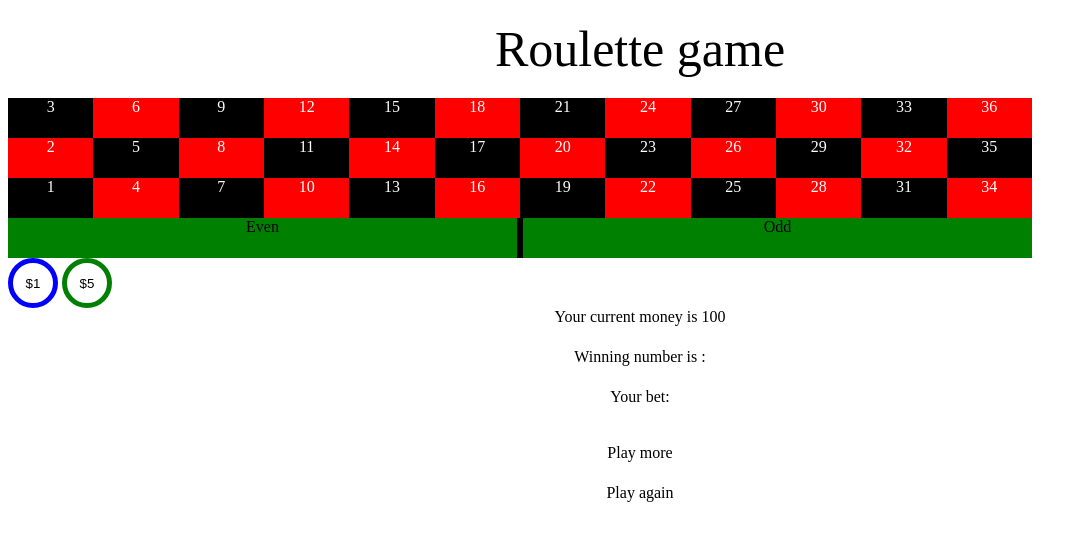
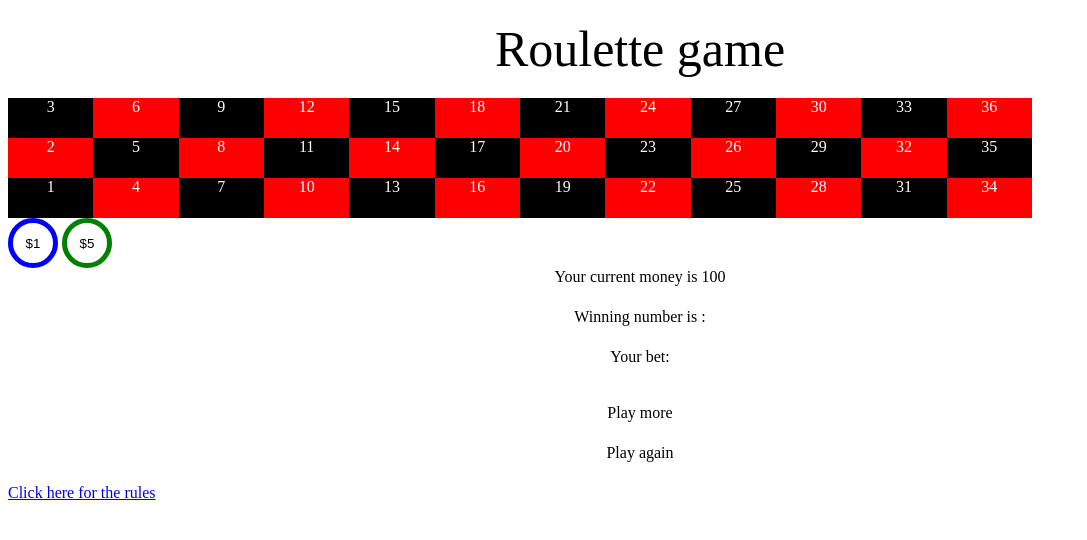
Before and after one commit to sal59265/Roulette-Project, a plain HTML site: page roulette.html in a window 1280 px wide. Shown: the whole page, without its empty margins (0-1087 px from the left). Drawn offline with Linux system fonts and the light colour scheme.

Commit message:
meet the MVP

```diff
--- a/roulette.html
+++ b/roulette.html
@@ -48,8 +48,8 @@
     <div class= "cell" id="red">34</div>
   </section>
   <span>
-    <div class= "even">Even</div>
-    <div class= "odd">Odd</div>
+    <!-- <div class= "blackCell">Black</div>
+    <div class= "redCell">Red</div> -->
   </span>
   <button class= "buttonOne">$1</button>
   <button class= "buttonFive">$5</button>
@@ -59,6 +59,7 @@
   <p id= 'money'></p>
   <div class='continue'>Play more</div>
   <div class='restart'>Play again</div>
+  <a href="file://wsl%24/Ubuntu-18.04/home/sal59265/ga_seir/unit1/projects/Roulette-Project/index.html">Click here for the rules</a>
 </body>
 <script src="scripts.js"></script>
 </html>
--- a/scripts.js
+++ b/scripts.js
@@ -1,8 +1,8 @@
 const cells = document.querySelectorAll('.cell');
-const blackCells = document.querySelectorAll('#black');
-const redCells = document.querySelectorAll('#red');
-const even = document.querySelector('.even');
-const odd = document.querySelector('.odd');
+// const blackCells = document.querySelectorAll('#black');
+// const redCells = document.querySelectorAll('#red');
+// const black = document.querySelector('.blackCell');
+// const red = document.querySelector('.redCell');
 const one = document.querySelector('.buttonOne');
 const five = document.querySelector('.buttonFive');
 const playMore = document.querySelector('.continue');
--- a/styles.css
+++ b/styles.css
@@ -18,7 +18,7 @@ span {
   background-color: green;
 }
 
-.even {
+.blackCell {
   display: flex;
   justify-content: center;
   text-align: center;
@@ -26,7 +26,7 @@ span {
   border-right: solid black;
 }
 
-.odd {
+.redCell {
   display: flex;
   justify-content: center;
   text-align: center;
```
